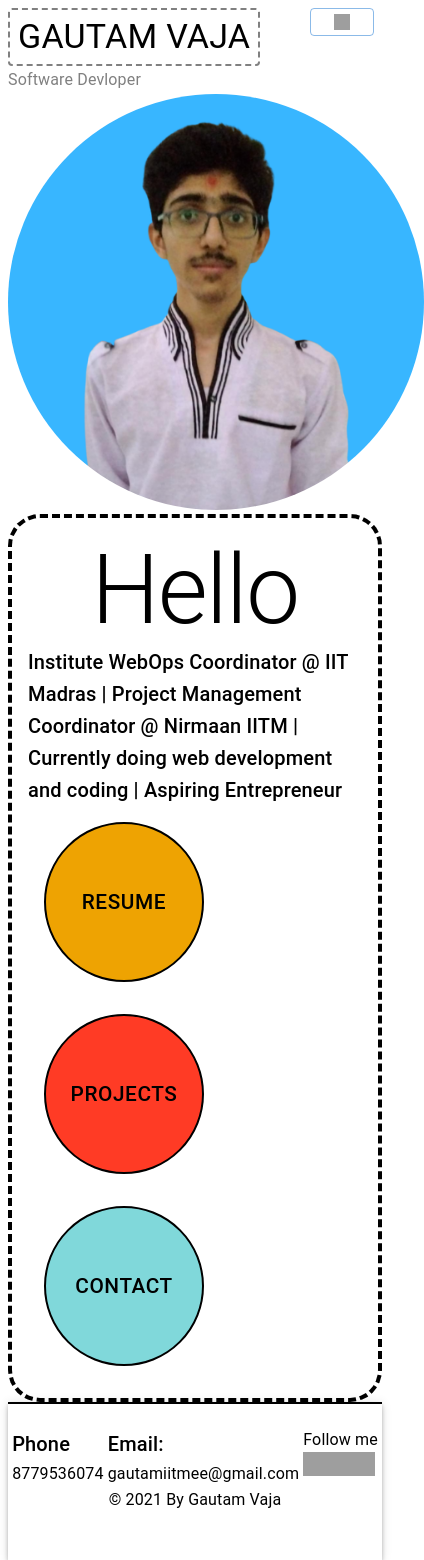
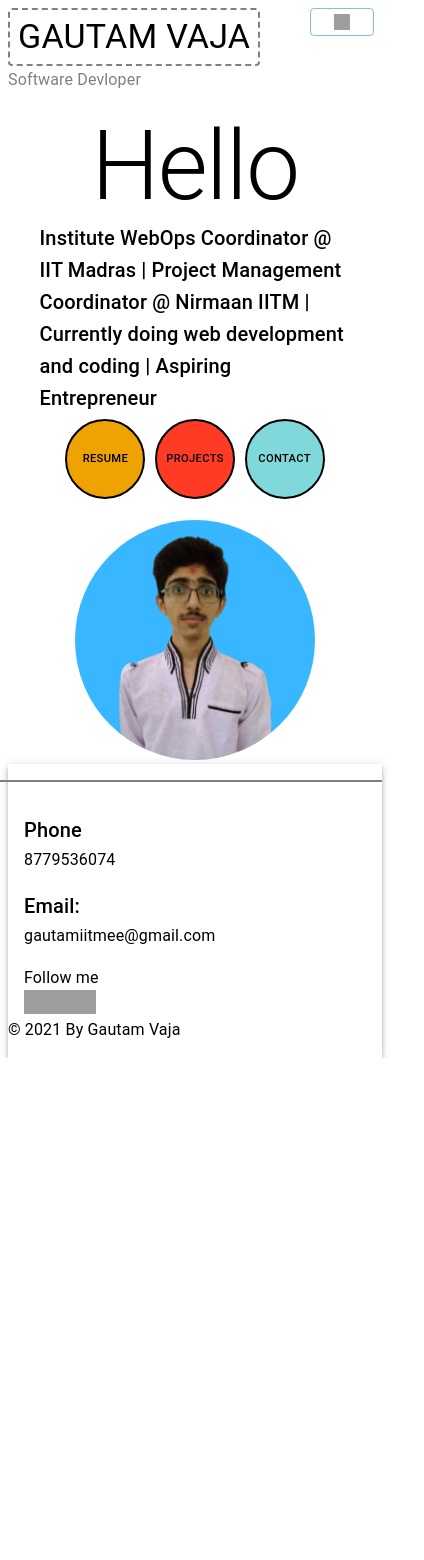
Before and after one commit to gautamV19/portfolio, a React (Create React App) app: page / in a window 390 px wide. Shown: the whole page, 424 px wide, since content can reach past the window. After the commit the page ends 1058 px from the top, so only its background shows below. Built offline with nearby package versions, Linux system fonts and the light colour scheme; grey boxes are pictures that could not be loaded.

Commit message:
responsive Home and footer

```diff
--- a/src/App.tsx
+++ b/src/App.tsx
@@ -13,6 +13,7 @@ import {
 import Footer from "./Components/Footer";
 import Header from "./Components/Header";
 import MobileHeader from "./Components/MobileHeader";
+import MobileHome from "./Pages/MobileHome";
 import Profile from "./Pages/Profile";
 
 import Resume from "./Pages/Resume";
@@ -23,6 +24,7 @@ import Contact from "./Pages/Contact";
 import { TransitionGroup } from "react-transition-group";
 import MyRoutes from "./Components/MyRoutes";
 import { AnimatePresence, motion } from "framer-motion";
+import MobileFooter from "./Components/MobileFooter";
 
 //todo add animations while routing and rendering
 
@@ -66,12 +68,12 @@ function App() {
         <Router>
           <MobileHeader />
           <Switch>
-            <Route exact path="/" component={Home} />
+            <Route exact path="/" component={MobileHome} />
             <Route exact path="/resume" component={Resume} />
             <Route exact path="/portfolio" component={Portfolio} />
             <Route exact path="/contact" component={Contact} />
           </Switch>
-          <Footer />
+          <MobileFooter />
         </Router>
       </Stack>
     );
--- /dev/null
+++ b/src/Components/MobileFooter.tsx
@@ -0,0 +1,64 @@
+import React from "react";
+import { AppBar, Grid, Container, Toolbar, Typography } from "@mui/material";
+import { motion } from "framer-motion";
+
+export default function Footer() {
+  return (
+    <motion.div
+      animate={{ translateY: [200, 0], opacity: [0.3, 1] }}
+      transition={{ duration: 1.5, ease: "linear" }}
+    >
+      <AppBar position="static" color="inherit">
+        <Grid
+          container
+          direction="column"
+          justifyContent="center"
+          spacing={2}
+          p={2}
+          sx={{ borderTop: "2px grey solid" }}
+          mt={2}
+        >
+          <Grid item>
+            <Typography variant="h6" color="initial">
+              Phone
+            </Typography>
+            <Typography variant="subtitle1" color="intial">
+              8779536074
+            </Typography>
+          </Grid>
+          <Grid item>
+            <Typography variant="h6" color="initial">
+              Email:
+            </Typography>
+            <Typography variant="subtitle1" color="intial">
+              gautamiitmee@gmail.com
+            </Typography>
+          </Grid>
+          <Grid item>
+            <Typography variant="body1" color="inherit">
+              Follow me
+            </Typography>
+            <img
+              alt="LinkedIn"
+              src="https://static.wixstatic.com/media/6ea5b4a88f0b4f91945b40499aa0af00.png/v1/fill/w_24,h_24,al_c,q_85,usm_0.66_1.00_0.01/6ea5b4a88f0b4f91945b40499aa0af00.webp"
+              style={{ width: "24px", height: "24px" }}
+            ></img>
+            <img
+              alt="Twitter"
+              src="https://static.wixstatic.com/media/c7d035ba85f6486680c2facedecdcf4d.png/v1/fill/w_24,h_24,al_c,q_85,usm_0.66_1.00_0.01/c7d035ba85f6486680c2facedecdcf4d.webp"
+              style={{ width: "24px", height: "24px" }}
+            ></img>
+            <img
+              alt="Github"
+              src="https://cdn-icons-png.flaticon.com/512/733/733609.png"
+              style={{ width: "24px", height: "24px" }}
+            ></img>
+          </Grid>
+          <Typography variant="body1" color="inherit">
+            © 2021 By Gautam Vaja
+          </Typography>
+        </Grid>
+      </AppBar>
+    </motion.div>
+  );
+}
--- a/src/Components/MyButton.tsx
+++ b/src/Components/MyButton.tsx
@@ -9,7 +9,7 @@ const ColorButton = styled(Button)<ButtonProps>(({ theme }) => ({
   width: "10rem",
   // backgroundColor: "lightgreen",
   color: "black",
-  margin: "1rem",
+  margin: "0.3rem",
   fontSize: "1.3em",
   border: "2px solid black",
   "&:hover": {
--- /dev/null
+++ b/src/Pages/MobileHome.tsx
@@ -0,0 +1,105 @@
+import React from "react";
+import { Grid, Typography } from "@mui/material";
+import myPhoto from "../assets/Images/myPhoto.png";
+import MyButton from "../Components/MyButton";
+import { Link } from "react-router-dom";
+import { motion } from "framer-motion";
+
+function MobileHome() {
+  return (
+    <Grid container justifyContent="space-evenly">
+      <Grid
+        container
+        item
+        xs={11}
+        lg={6}
+        p={2}
+        justifyContent="space-evenly"
+        alignItems="center"
+      >
+        <Grid item>
+          <Typography variant="h1" color="initial">
+            Hello
+          </Typography>
+        </Grid>
+        <Grid item>
+          <motion.div
+            animate={{ opacity: [0, 0.5, 1] }}
+            transition={{ duration: 1, ease: "linear" }}
+          >
+            <Typography variant="h6" color="initial">
+              Institute WebOps Coordinator @ IIT Madras | Project Management
+              Coordinator @ Nirmaan IITM | Currently doing web development and
+              coding | Aspiring Entrepreneur
+            </Typography>
+          </motion.div>
+        </Grid>
+        <Grid item container justifyContent="space-evenly">
+          <motion.div
+            animate={{ scale: [0, 0.5, 1] }}
+            transition={{ duration: 1, ease: "linear" }}
+          >
+            <Link to="/resume" style={{ textDecoration: "none" }}>
+              <MyButton
+                style={{
+                  height: "5rem",
+                  width: "5rem",
+                  fontSize: "0.7rem",
+                  backgroundColor: "#eea302",
+                }}
+              >
+                Resume
+              </MyButton>
+            </Link>
+            <Link to="/portfolio" style={{ textDecoration: "none" }}>
+              <MyButton
+                style={{
+                  height: "5rem",
+                  width: "5rem",
+                  fontSize: "0.7rem",
+                  backgroundColor: "#ff3b25",
+                }}
+              >
+                Projects
+              </MyButton>
+            </Link>
+            <Link to="/contact" style={{ textDecoration: "none" }}>
+              <MyButton
+                style={{
+                  height: "5rem",
+                  width: "5rem",
+                  fontSize: "0.7rem",
+                  backgroundColor: "#80d8da",
+                }}
+              >
+                Contact
+              </MyButton>
+            </Link>
+          </motion.div>
+        </Grid>
+      </Grid>
+      <Grid item container xs={11} justifyContent="center">
+        <motion.div
+          animate={{
+            opacity: [0.2, 0.4, 0.7, 1],
+            scale: [0.5, 1, 1.5, 1],
+          }}
+          transition={{ duration: 1.3, ease: "easeInOut" }}
+          initial={true}
+        >
+          <img
+            src={myPhoto}
+            alt="My Photo"
+            style={{
+              height: "15rem",
+              width: "15rem",
+              borderRadius: "50%",
+            }}
+          />
+        </motion.div>
+      </Grid>
+    </Grid>
+  );
+}
+
+export default MobileHome;
```
